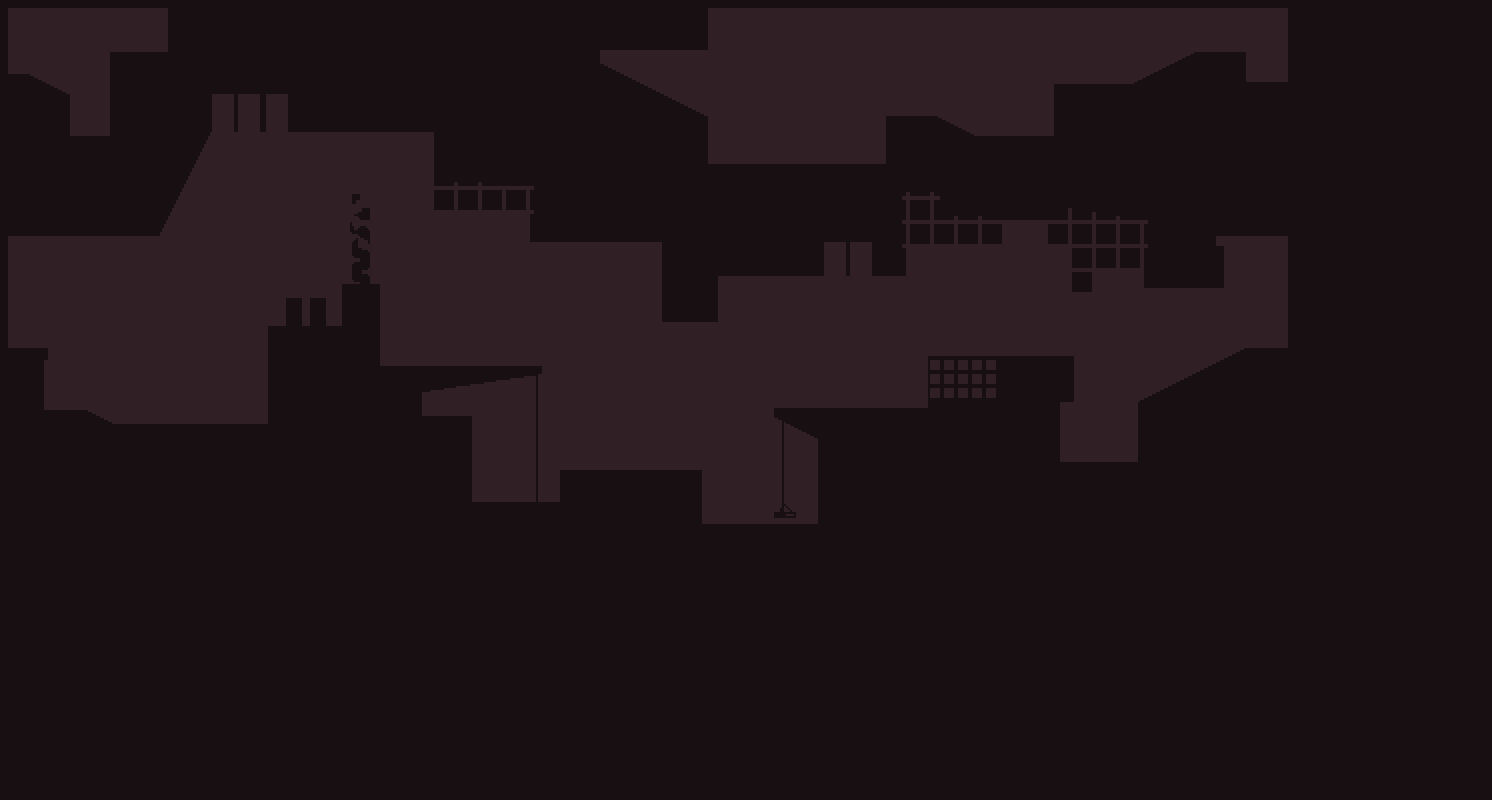
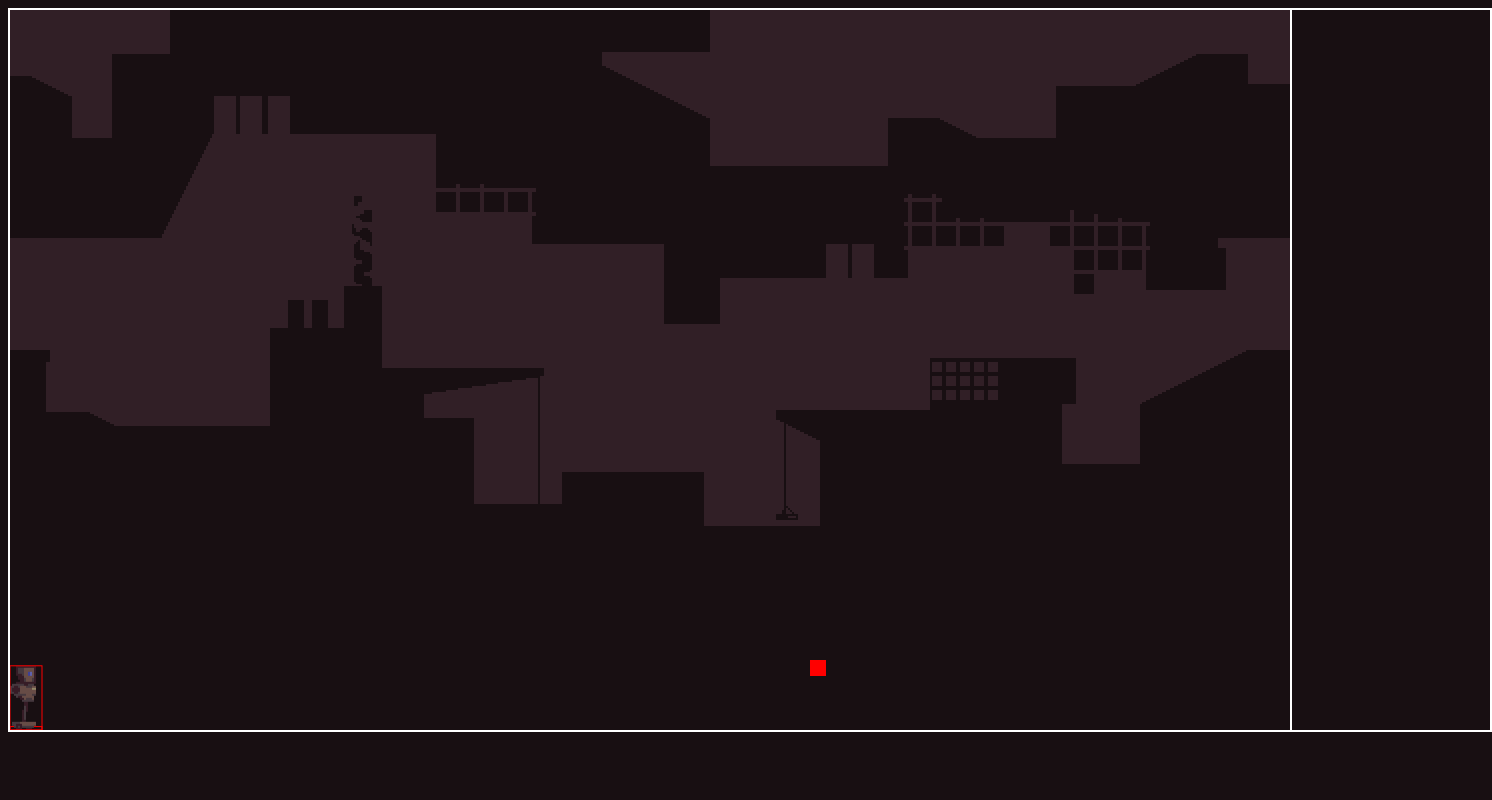
Before and after one commit to paliy111/bolt-out, a plain HTML site: page index.html in a window 1280 px wide. Shown: the top 800 px of the page, 1492 px wide, since content can reach past the window. Drawn offline with Linux system fonts and the light colour scheme.

Commit message:
added another canvas for ui

```diff
--- a/index.html
+++ b/index.html
@@ -11,10 +11,12 @@
         <img src="Images/char.png"/>
         <img id="backgroundImage" src="Images/background.png" />
         <img src="Images/tile.png"/>
+        <img src="Images/wall.png"/>
     </div>
     <div>
         <canvas id="background" width="1280" height="720"> </canvas>
         <canvas id="game" width="1280" height="720"></canvas>
+        <canvas id="ui" width="1480" height="720"></canvas>
     </div>
     <script type="text/javascript" src="main.js"></script>
 </body>
--- a/style.css
+++ b/style.css
@@ -2,19 +2,23 @@ body {
     background-color: rgb(24, 15, 18);
 }
 
-﻿canvas {
+canvas {
     border: 2px solid white;
     position: absolute;
 }
 
 #game {
-    z-index: 2;
+    z-index: 3;
 }
 
 #background {
     z-index: 1;
 }
 
+#ui {
+    z-index: 2;
+}
+
 #unrenderdImages {
     display: none;
 }
```
